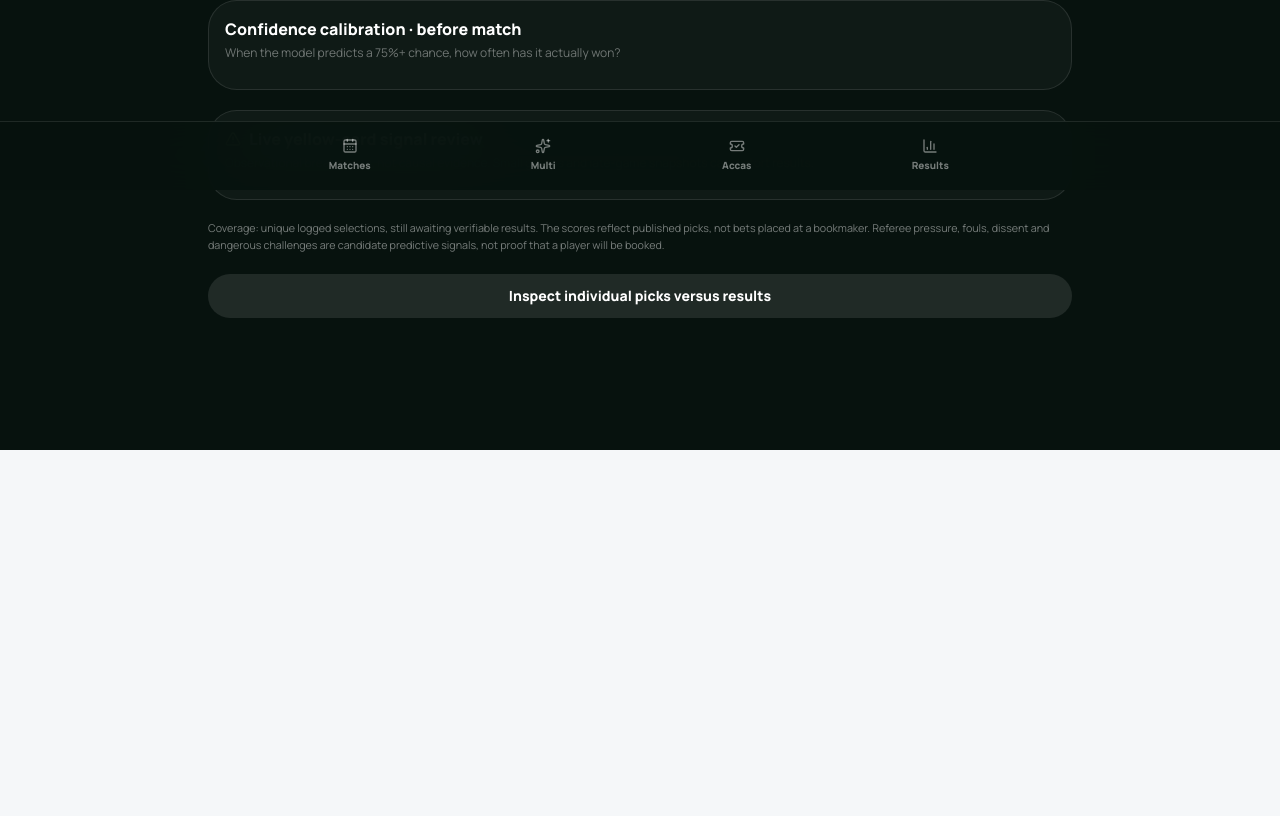
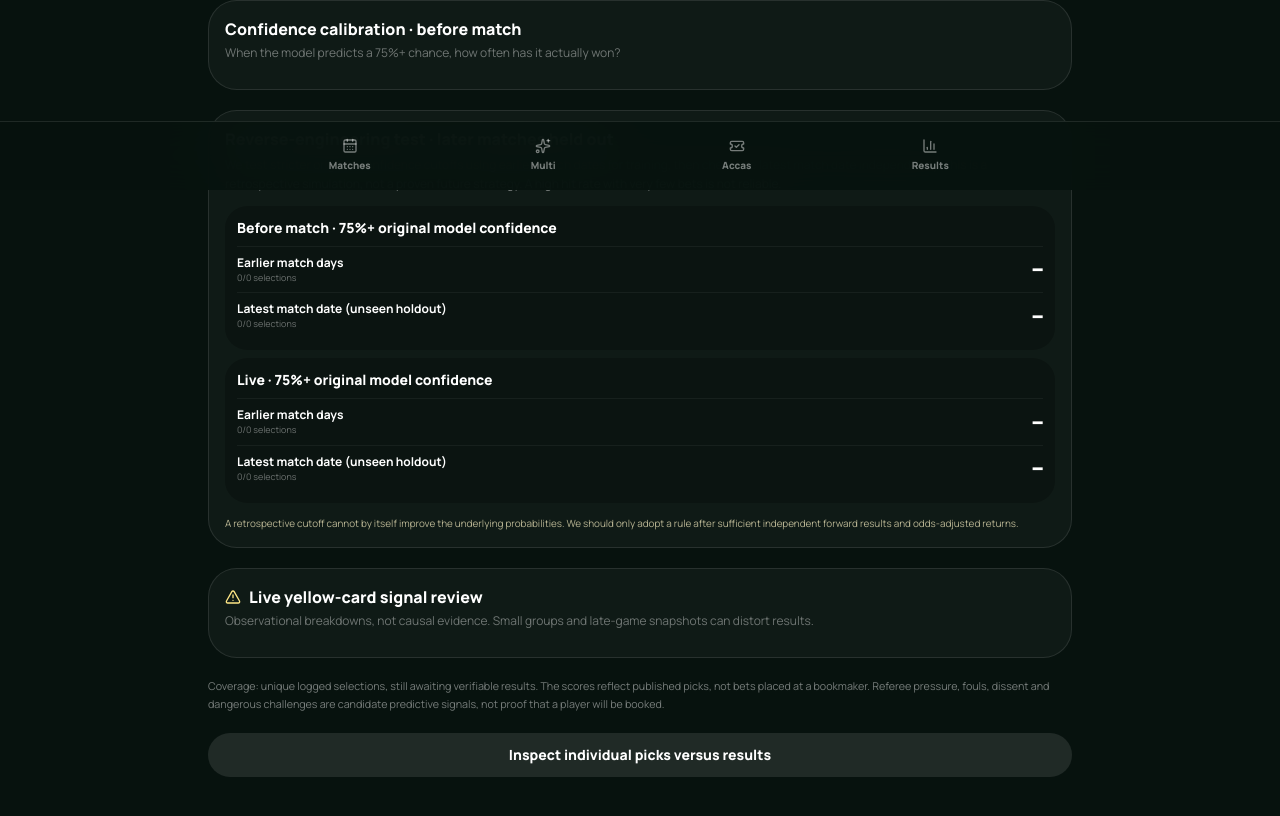
Before and after one commit to blineth/footballcards, a Next.js app: page /accuracy in a window 1280 px wide. Shown: the part 610-1426 px from the top of the page. Before the commit the page ends 1060 px from the top, so only its background shows below. Built offline with nearby package versions, Linux system fonts and the light colour scheme; no server answers; the database is empty.

Commit message:
Display chronological holdout tests for 75% selection threshold

```diff
--- a/app/accuracy/page.tsx
+++ b/app/accuracy/page.tsx
@@ -5,7 +5,8 @@ import {ArrowLeft,RefreshCw,Target,Activity,AlertTriangle} from "lucide-react"
 
 type Rate={phase:string;graded:number;hits:number;avg_confidence:string|null;brier?:string;total?:number;market_group?:string;band?:string}
 type Signal={signal:string;graded:number;hits:number;avg_confidence:string|null}
-type Data={ok:boolean;error?:string;days:number;updatedAt:string;
+type Test={phase:string;market_group:string;split:string;threshold:number;graded:number;hits:number;avg_confidence:string|null}
+type Data={ok:boolean;error?:string;days:number;updatedAt:string;walkForward?:Test[];
   phases:Rate[];markets:Rate[];confidence:Rate[];liveCardSignals:Signal[];
   coverage:{unique_saved:number;ungraded:number;match_days:number}}
 function pct(h:number,n:number){return n?((100*h)/n).toFixed(1)+"%":"—"}
@@ -70,6 +71,22 @@ export default function AccuracyPage(){
           </div>)}</div>
         </section>
         <section className="rounded-2xl border border-white/10 bg-white/[0.035] p-4">
+          <h2 className="font-black">Reverse-engineering test · later matches held out</h2>
+          <p className="mt-1 text-xs leading-relaxed text-white/45">We test stricter original-confidence cutoffs using earlier match dates for training, then check the latest match date independently. This is a retrospective simulation, not a proven future strategy. A high hit rate with very few bets is not reliable.</p>
+          <div className="mt-3 space-y-2">{(["pre-match","live"] as const).map(phase=><div key={phase} className="rounded-xl bg-black/25 p-3">
+            <p className="mb-2 text-sm font-black">{phase==="live"?"Live":"Before match"} · 75%+ original model confidence</p>
+            {(["training","holdout"] as const).map(split=>{
+              const picks=(data.walkForward??[]).filter(x=>x.phase===phase&&x.split===split&&Number(x.threshold)===.75)
+              const n=picks.reduce((a,x)=>a+x.graded,0),hits=picks.reduce((a,x)=>a+x.hits,0)
+              return <div key={split} className="flex items-center justify-between gap-2 border-t border-white/5 py-2">
+                <div><p className="text-xs font-bold">{split==="training"?"Earlier match days":"Latest match date (unseen holdout)"}</p><p className="text-[0.56rem] text-white/40">{hits}/{n} selections</p></div>
+                <p className="font-mono text-lg font-black">{pct(hits,n)}</p>
+              </div>
+            })}
+          </div>)}</div>
+          <p className="mt-3 text-[0.62rem] leading-relaxed text-amber-100/70">A retrospective cutoff cannot by itself improve the underlying probabilities. We should only adopt a rule after sufficient independent forward results and odds-adjusted returns.</p>
+        </section>
+        <section className="rounded-2xl border border-white/10 bg-white/[0.035] p-4">
           <div className="flex items-center gap-2"><AlertTriangle className="size-4 text-amber-200"/><h2 className="font-black">Live yellow-card signal review</h2></div>
           <p className="mt-1 text-xs text-white/40">Observational breakdowns, not causal evidence. Small groups and late-game snapshots can distort results.</p>
           <div className="mt-3 space-y-2">{(data.liveCardSignals??[]).map(x=><div key={x.signal} className="flex justify-between gap-3 rounded-xl bg-black/25 p-3"><div><p className="text-sm font-bold">{x.signal}</p><p className="text-[0.58rem] text-white/40">{x.hits}/{x.graded} · predicted {num(x.avg_confidence)}</p></div><p className="font-mono text-lg font-black">{pct(x.hits,x.graded)}</p></div>)}</div>
```
